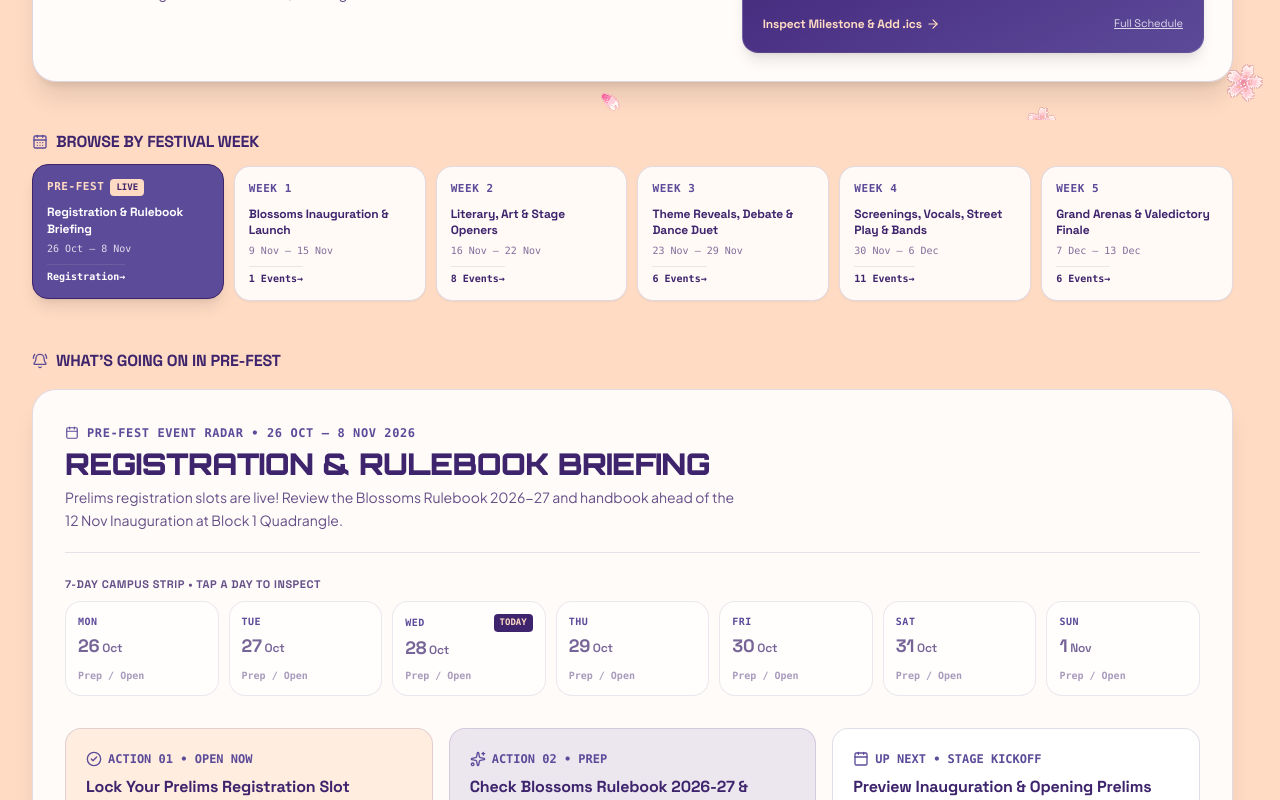
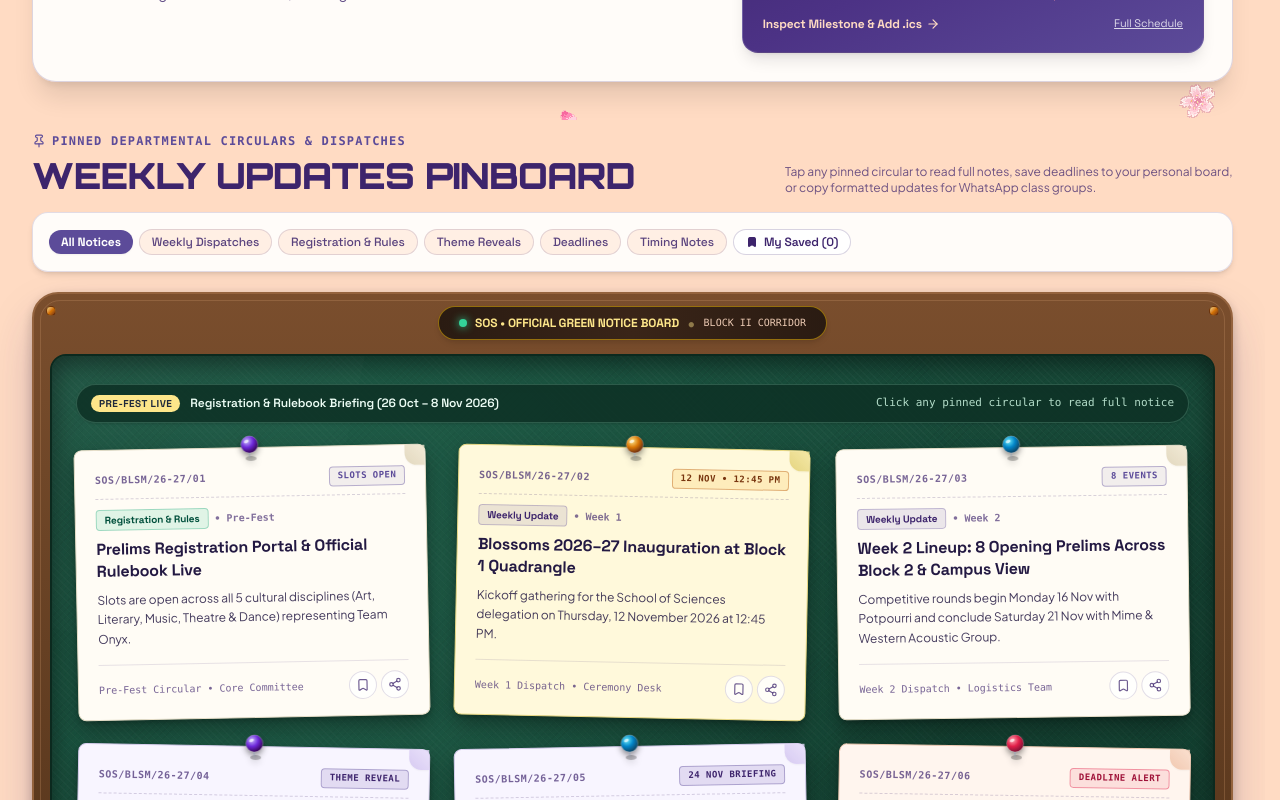
Before and after one commit to sgk18/Blossomssos2026, a Next.js app: page /notice-board in a window 1280 px wide. Shown: the part 680-1480 px from the top of the page. Built offline with nearby package versions, Linux system fonts and the light colour scheme.

Commit message:
feat: add FlexCarousel gallery component and NoticeBoardView page

```diff
--- a/src/components/gallery/FlexCarousel.tsx
+++ b/src/components/gallery/FlexCarousel.tsx
@@ -1,3 +1,4 @@
+/* eslint-disable @typescript-eslint/ban-ts-comment */
 // @ts-nocheck
 'use client';
 
@@ -258,13 +259,7 @@ const Digits = ({ value }: { value: number }) => (
 );
 
 
-export interface FlexCarouselItem {
-  src: string;
-  alt?: string;
-  title?: string;
-  subtitle?: string;
-  [key: string]: any;
-}
+export type { FlexCarouselItem } from '@/data/gallery-data';
 
 export interface FlexCarouselProps {
   items?: FlexCarouselItem[];
@@ -291,7 +286,7 @@ export interface FlexCarouselProps {
   captions?: boolean;
   captureWheel?: boolean;
   onChange?: (index: number) => void;
-  onSelect?: (index: number, item: any) => void;
+  onSelect?: (index: number, item: FlexCarouselItem) => void;
   className?: string;
   style?: React.CSSProperties;
 }
--- a/src/components/notice-board/NoticeBoardView.tsx
+++ b/src/components/notice-board/NoticeBoardView.tsx
@@ -1,26 +1,19 @@
 'use client';
 
-import React, { useState, useMemo, useEffect, useSyncExternalStore } from 'react';
-import { usePathname, useSearchParams } from 'next/navigation';
+import React, { useState, useMemo, useSyncExternalStore } from 'react';
 import Link from 'next/link';
 import {
-  BellRing,
   CalendarClock,
   Sparkles,
-  RotateCcw,
   ArrowRight,
   Pin,
-  CalendarDays,
 } from 'lucide-react';
 import {
-  FESTIVAL_WEEKS_2026,
   getActiveFestivalWeek,
-  getEventsForWeek,
   getNextMilestoneEvent,
 } from '@/data/notice-board';
-import { ScheduleCategory, ScheduleEvent } from '@/types/schedule';
+import { ScheduleEvent } from '@/types/schedule';
 import { CampusGreenBoard } from './CampusGreenBoard';
-import { WeeklyRadarSection } from './WeeklyRadarSection';
 import { EventDetailModal } from '@/components/schedule/EventDetailModal';
 
 /* =========================================================
@@ -43,9 +36,6 @@ function getServerClockBucket(): number {
 }
 
 export function NoticeBoardView() {
-  const pathname = usePathname();
-  const searchParams = useSearchParams();
-
   const clockBucket = useSyncExternalStore(
     subscribeClock,
     getClientClockBucket,
@@ -56,45 +46,8 @@ export function NoticeBoardView() {
   const liveWeek = useMemo(() => getActiveFestivalWeek(nowDate), [nowDate]);
   const nextMilestone = useMemo(() => getNextMilestoneEvent(nowDate), [nowDate]);
 
-  // URL param initialization
-  const urlWeek = searchParams.get('week');
-  const validUrlWeek = FESTIVAL_WEEKS_2026.some((w) => w.id === urlWeek) ? urlWeek : null;
-
-  const [userSelectedWeekId, setUserSelectedWeekId] = useState<string | null>(validUrlWeek);
-  const [selectedDay, setSelectedDay] = useState<string | null>(null);
-  const [selectedDiscipline, setSelectedDiscipline] = useState<ScheduleCategory | 'all'>('all');
-  const [boardWeekScope, setBoardWeekScope] = useState<'week' | 'all'>('all');
-
   // Shared Schedule Event Modal
   const [modalEvent, setModalEvent] = useState<ScheduleEvent | null>(null);
-
-  const activeWeekId = userSelectedWeekId ?? liveWeek.id;
-  const selectedWeek = useMemo(
-    () => FESTIVAL_WEEKS_2026.find((w) => w.id === activeWeekId) || FESTIVAL_WEEKS_2026[0],
-    [activeWeekId]
-  );
-
-  const isViewingLiveWeek = selectedWeek.id === liveWeek.id;
-
-  // Shallow URL synchronization
-  useEffect(() => {
-    const params = new URLSearchParams();
-    if (userSelectedWeekId && userSelectedWeekId !== liveWeek.id) {
-      params.set('week', userSelectedWeekId);
-    }
-    const qs = params.toString();
-    const targetUrl = qs ? `${pathname}?${qs}` : pathname;
-    window.history.replaceState(null, '', targetUrl);
-  }, [userSelectedWeekId, liveWeek.id, pathname]);
-
-  // Precompute event counts per festival week
-  const weekEventCounts = useMemo(() => {
-    const map: Record<string, number> = {};
-    FESTIVAL_WEEKS_2026.forEach((w) => {
-      map[w.id] = getEventsForWeek(w).length;
-    });
-    return map;
-  }, []);
 
   // Countdown breakdown to next milestone
   const countdown = useMemo(() => {
@@ -106,25 +59,6 @@ export function NoticeBoardView() {
     const mins = totalMinutes % 60;
     return { days, hours, mins };
   }, [nextMilestone, nowDate]);
-
-  const handleSelectWeek = (weekId: string) => {
-    setUserSelectedWeekId(weekId);
-    setSelectedDay(null);
-    setSelectedDiscipline('all');
-    // When clicking a specific competition week, show that week's circulars or let user toggle
-    if (weekId !== 'week-0') {
-      setBoardWeekScope('week');
-    } else {
-      setBoardWeekScope('all');
-    }
-  };
-
-  const handleSnapToLiveWeek = () => {
-    setUserSelectedWeekId(null);
-    setSelectedDay(null);
-    setSelectedDiscipline('all');
-    setBoardWeekScope('all');
-  };
 
   return (
     <div className="space-y-10 sm:space-y-12">
@@ -232,7 +166,7 @@ export function NoticeBoardView() {
                   Blossoms 2026–27 Prelims Cycle Complete
                 </p>
                 <p className="font-body text-xs text-[#3D246C]/75">
-                  Browse weekly dispatches and archival circulars across Weeks 1–5 below.
+                  Browse weekly dispatches and archival circulars below.
                 </p>
               </div>
             )}
@@ -241,123 +175,7 @@ export function NoticeBoardView() {
       </section>
 
       {/* =========================================================
-          2. INTERACTIVE WEEK TIME-TRAVEL SWITCHER DECK
-          ========================================================= */}
-      <section aria-label="Festival Week Switcher" className="space-y-3">
-        <div className="flex flex-wrap items-center justify-between gap-2">
-          <div className="flex items-center gap-2">
-            <CalendarDays className="w-4 h-4 text-[#5C4B99]" />
-            <h2 className="font-tech text-sm sm:text-base font-extrabold uppercase tracking-wider text-[#3D246C]">
-              Browse by Festival Week
-            </h2>
-          </div>
-
-          {!isViewingLiveWeek && (
-            <button
-              type="button"
-              onClick={handleSnapToLiveWeek}
-              className="px-3 py-1.5 rounded-full bg-white hover:bg-[#5C4B99] text-[#5C4B99] hover:text-white border border-[#5C4B99]/30 text-xs font-tech font-bold inline-flex items-center gap-1.5 shadow-xs transition-colors"
-            >
-              <RotateCcw className="w-3.5 h-3.5" />
-              <span>Snap Back to This Week ({liveWeek.shortLabel})</span>
-            </button>
-          )}
-        </div>
-
-        <div
-          role="tablist"
-          aria-label="Blossoms Festival Weeks"
-          className="grid grid-cols-2 sm:grid-cols-3 lg:grid-cols-6 gap-2.5"
-        >
-          {FESTIVAL_WEEKS_2026.map((w) => {
-            const isSelected = selectedWeek.id === w.id;
-            const isLive = liveWeek.id === w.id;
-            const evCount = weekEventCounts[w.id] || 0;
-
-            return (
-              <button
-                key={w.id}
-                type="button"
-                role="tab"
-                aria-selected={isSelected}
-                onClick={() => handleSelectWeek(w.id)}
-                className={`p-3.5 rounded-2xl border text-left transition-all flex flex-col justify-between gap-2 focus-visible:outline-none focus-visible:ring-2 focus-visible:ring-[#5C4B99] ${
-                  isSelected
-                    ? 'bg-[#5C4B99] text-white border-[#3D246C] shadow-lg -translate-y-0.5'
-                    : 'bg-white/85 hover:bg-white text-[#3D246C] border-[#3D246C]/15 hover:border-[#5C4B99]/40 shadow-xs'
-                }`}
-              >
-                <div className="flex items-center justify-between gap-1.5">
-                  <span
-                    className={`font-mono text-[11px] font-extrabold uppercase tracking-wider ${
-                      isSelected ? 'text-[#FFDBC3]' : 'text-[#5C4B99]'
-                    }`}
-                  >
-                    {w.shortLabel}
-                  </span>
-                  {isLive && (
-                    <span
-                      className={`px-1.5 py-0.5 rounded text-[9px] font-mono font-black uppercase ${
-                        isSelected
-                          ? 'bg-[#FFDBC3] text-[#3D246C]'
-                          : 'bg-[#3D246C] text-[#FFDBC3]'
-                      }`}
-                    >
-                      Live
-                    </span>
-                  )}
-                </div>
-
-                <div>
-                  <div className="font-tech text-xs font-bold leading-snug line-clamp-2">
-                    {w.title}
-                  </div>
-                  <div
-                    className={`font-mono text-[10px] mt-1 ${
-                      isSelected ? 'text-white/80' : 'text-[#3D246C]/65'
-                    }`}
-                  >
-                    {w.displayRange.replace(' 2026', '')}
-                  </div>
-                </div>
-
-                <div className="pt-1 border-t border-current/10 flex items-center justify-between text-[10px] font-mono font-bold">
-                  <span>{evCount > 0 ? `${evCount} Events` : 'Registration'}</span>
-                  <span>→</span>
-                </div>
-              </button>
-            );
-          })}
-        </div>
-      </section>
-
-      {/* =========================================================
-          3. WHAT'S GOING ON THIS WEEK — 7-DAY EVENT RADAR
-          ========================================================= */}
-      <section aria-labelledby="weekly-radar-heading" className="space-y-4">
-        <div className="flex items-center gap-2">
-          <BellRing className="w-4 h-4 text-[#5C4B99]" />
-          <h2
-            id="weekly-radar-heading"
-            className="font-tech text-sm sm:text-base font-extrabold uppercase tracking-wider text-[#3D246C]"
-          >
-            What&apos;s Going On in {selectedWeek.shortLabel}
-          </h2>
-        </div>
-
-        <WeeklyRadarSection
-          week={selectedWeek}
-          selectedDay={selectedDay}
-          onSelectDay={setSelectedDay}
-          selectedDiscipline={selectedDiscipline}
-          onSelectDiscipline={setSelectedDiscipline}
-          onInspectEvent={(ev) => setModalEvent(ev)}
-          onJumpToWeek={handleSelectWeek}
-        />
-      </section>
-
-      {/* =========================================================
-          4. WEEKLY UPDATES — CLASSIC CAMPUS GREEN NOTICE BOARD
+          2. WEEKLY UPDATES — CLASSIC CAMPUS GREEN NOTICE BOARD
           ========================================================= */}
       <section id="green-pinboard" aria-labelledby="green-board-heading" className="space-y-4 scroll-mt-24">
         <div className="flex flex-col sm:flex-row sm:items-end justify-between gap-2">
@@ -380,9 +198,6 @@ export function NoticeBoardView() {
 
         <CampusGreenBoard
           mode="full"
-          selectedWeekId={selectedWeek.id}
-          weekScope={boardWeekScope}
-          onSelectWeekScope={setBoardWeekScope}
           onInspectScheduleEvent={(ev) => setModalEvent(ev)}
         />
       </section>
```
Also changed, not shown: public/blossoms_rulebook.webp, 1 other file (tests, documents, lock files or other folders).
